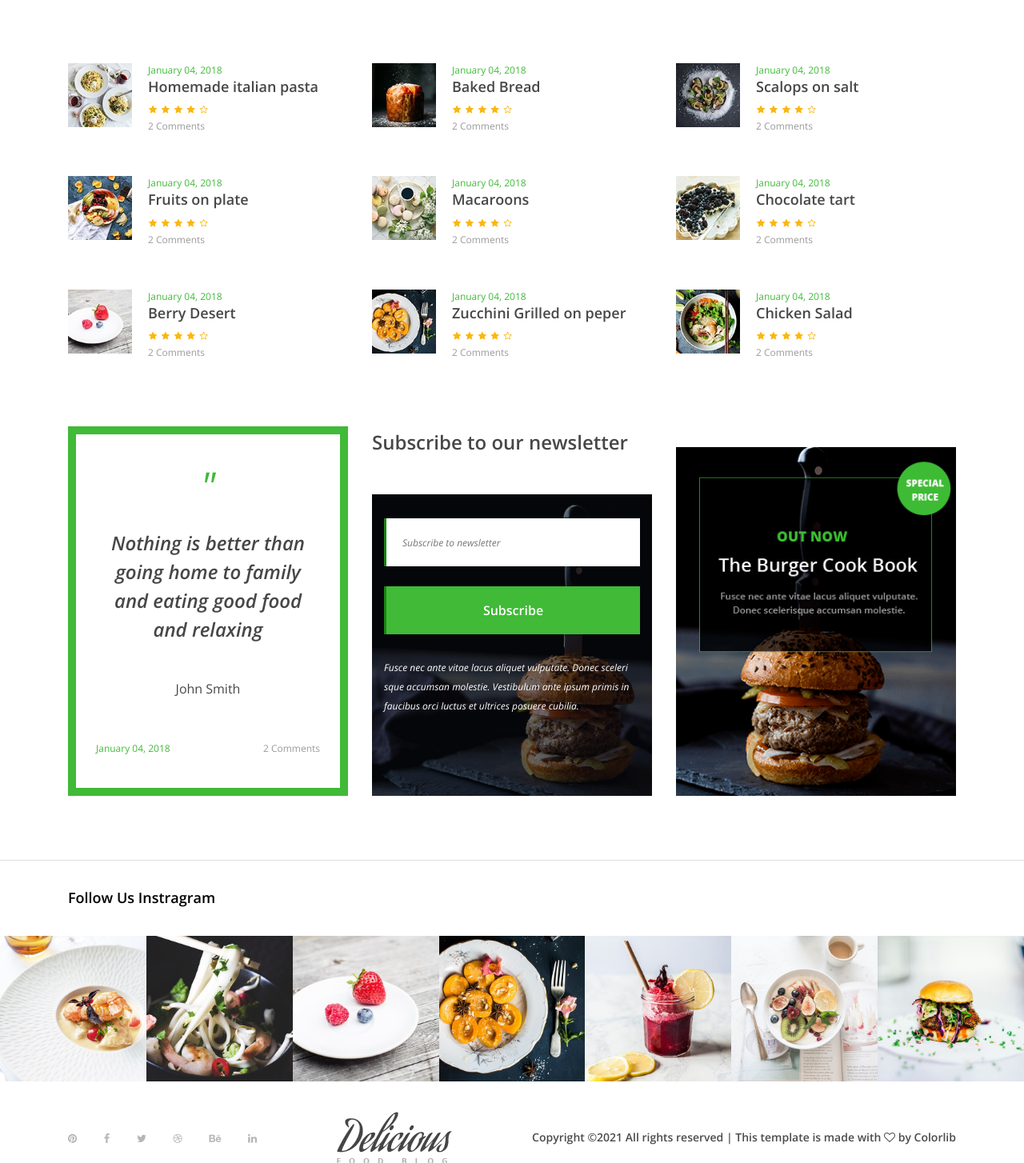
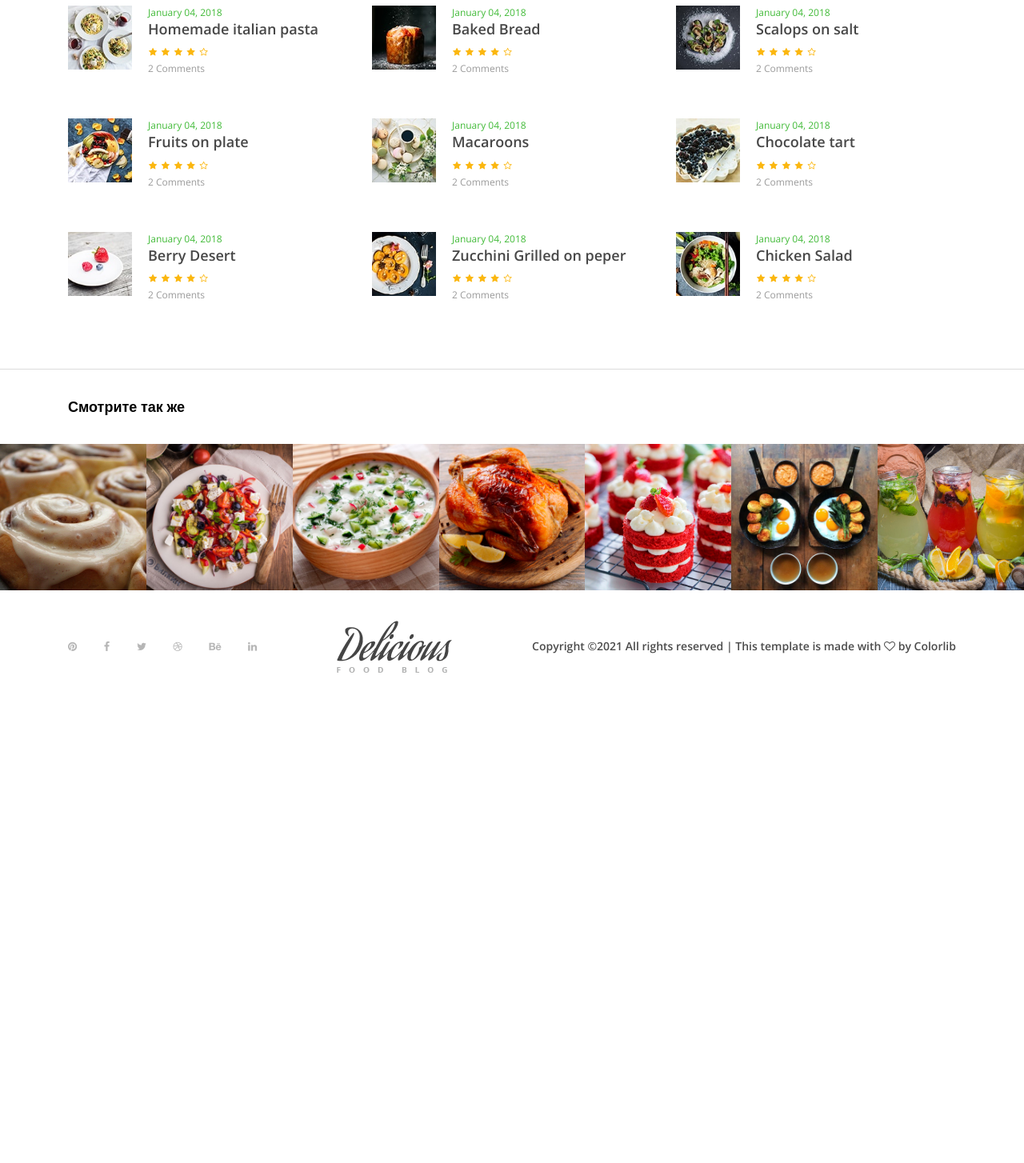
Before and after one commit to Athenaja/Coursework-1, a Django app: page / in a window 1280 px wide. Shown: the part 3175-4629 px from the top of the page at 80% size. After the commit the page ends 4016 px from the top, so only its background shows below. Run offline with Django 3.2, Linux system fonts and the light colour scheme; data comes from the database, SQL or seed files in the repository; data that the repository does not hold is empty; some libraries are stand-ins or nearby versions; some web fonts are replaced.

Commit message:
Комит1

```diff
--- a/course/main/admin.py
+++ b/course/main/admin.py
@@ -1,7 +1,9 @@
 from django.contrib import admin
-from .models import Recipe, Ingredients, Category, Country, RecipeUser, Recommendation, RecommendationUser, Rating
+from .models import Recipe, Ingredients, Category, Country, RecipeUser, Recommendation, RecommendationUser, Rating, RecipeCategory, IngredientsRecipe
 
 admin.site.register(Recipe)
+admin.site.register(RecipeCategory)
+admin.site.register(IngredientsRecipe)
 admin.site.register(Ingredients)
 admin.site.register(Category)
 admin.site.register(Country)
--- a/course/main/models.py
+++ b/course/main/models.py
@@ -1,4 +1,5 @@
 from django.db import models
+from django.contrib.auth.models import User, Group
 
 
 class Ingredients(models.Model):
@@ -48,8 +49,6 @@
     Img = models.ImageField(height_field=None, width_field=None, null=True, blank=True)
     CreateDate = models.DateTimeField(auto_now=True)
     CountryID = models.ForeignKey(Country, on_delete=models.CASCADE)
-    CategoryID = models.ForeignKey(Category, on_delete=models.CASCADE)
-    IngredientsID = models.ForeignKey(Ingredients, on_delete=models.CASCADE)
 
     def __str__(self):
         return f"{self.Name}, {self.Instruction}"
@@ -59,9 +58,38 @@
         verbose_name_plural = 'Рецепты'
 
 
+class RecipeCategory(models.Model):
+    ID = models.AutoField(primary_key=True)
+    RecipeID = models.ForeignKey(Recipe, on_delete=models.CASCADE)
+    CategoryID = models.ForeignKey(Category, on_delete=models.CASCADE)
+
+    def __str__(self):
+        return self.ID
+
+    class Meta:
+        verbose_name = 'ID Категории'
+        verbose_name_plural = 'ID Категорий'
+
+
+class IngredientsRecipe(models.Model):
+    ID = models.AutoField(primary_key=True)
+    RecipeID = models.ForeignKey(Recipe, on_delete=models.CASCADE)
+    IngredientsID = models.ForeignKey(Ingredients, on_delete=models.CASCADE)
+
+    def __str__(self):
+        return self.ID
+
+    class Meta:
+        verbose_name = 'ID Ингредиента'
+        verbose_name_plural = 'ID Ингредиентов'
+
+
 class RecipeUser(models.Model):
     RecipeID = models.ForeignKey(Recipe, on_delete=models.CASCADE)
-    # Userid = models.ForeignKey(Recipe, on_delete=models.CASCADE)
+    Userid = models.ForeignKey(User, on_delete=models.CASCADE)
+
+    def __str__(self):
+        return self.RecipeID
 
     class Meta:
         verbose_name = 'Автор рецепта'
@@ -70,10 +98,10 @@
 
 class Recommendation(models.Model):
     RecommendationID = models.AutoField(primary_key=True)
-    # UserID = models.ForeignKey(, on_delete=models.CASCADE)
+    Userid = models.ForeignKey(User, on_delete=models.CASCADE)
 
-    def str(self):
-        return
+    def __str__(self):
+        return self.RecommendationID
 
     class Meta:
         verbose_name = 'Совет'
--- a/course/main/templates/main/index.html
+++ b/course/main/templates/main/index.html
@@ -238,7 +238,7 @@
                         <div class="col-12 col-md-9 col-lg-7 col-xl-6">
                             <div class="hero-slides-content" data-animation="fadeInUp" data-delay="100ms">
                                 <h2 data-animation="fadeInUp" data-delay="300ms">Алхимия Запределья</h2>
-                                <p data-animation="fadeInUp" data-delay="700ms">Алхимия – это искусство превращения трав и других ингредиентов в полезные зелья, эликсиры, фляги и новые котлы. Она также используется для трансмутации сырых драгоценных камней в два Бриллианта, используемых в ювелирном деле, и для преобразования первобытных элементалей в других типов первобытных, аналогично тому, как вы конвертируете один тип элементальной сущности из одного. введите в другой, используя трансмутацию.</p>
+                                <p data-animation="fadeInUp" data-delay="700ms">Алхимия – это искусство превращения трав и других ингредиентов в полезные зелья, эликсиры, фляги и новые котлы. Она также используется для трансмутации сырых драгоценных камней в два Бриллианта, используемых в ювелирном деле, и для преобразования первобытных элементалей в других типов первобытных, аналогично тому, как вы конвертируете один тип элементальной сущности из одного.</p>
                                 <a href="#" class="btn delicious-btn" data-animation="fadeInUp" data-delay="1000ms">See Receipe</a>
                             </div>
                         </div>
@@ -667,55 +667,12 @@
     </section>
     <!-- ##### Small Receipe Area End ##### -->
 
-    <!-- ##### Quote Subscribe Area Start ##### -->
-    <section class="quote-subscribe-adds">
-        <div class="container">
-            <div class="row align-items-end">
-                <!-- Quote -->
-                <div class="col-12 col-lg-4">
-                    <div class="quote-area text-center">
-                        <span>"</span>
-                        <h4>Nothing is better than going home to family and eating good food and relaxing</h4>
-                        <p>John Smith</p>
-                        <div class="date-comments d-flex justify-content-between">
-                            <div class="date">January 04, 2018</div>
-                            <div class="comments">2 Comments</div>
-                        </div>
-                    </div>
-                </div>
-
-                <!-- Newsletter -->
-                <div class="col-12 col-lg-4">
-                    <div class="newsletter-area">
-                        <h4>Subscribe to our newsletter</h4>
-                        <!-- Form -->
-                        <div class="newsletter-form bg-img bg-overlay" style="background-image: url({% static 'img/bg-img/bg1.jpg' %});">
-                            <form action="#" method="post">
-                                <input type="email" name="email" placeholder="Subscribe to newsletter">
-                                <button type="submit" class="btn delicious-btn w-100">Subscribe</button>
-                            </form>
-                            <p>Fusce nec ante vitae lacus aliquet vulputate. Donec sceleri sque accumsan molestie. Vestibulum ante ipsum primis in faucibus orci luctus et ultrices posuere cubilia.</p>
-                        </div>
-                    </div>
-                </div>
-
-                <!-- Adds -->
-                <div class="col-12 col-lg-4">
-                    <div class="delicious-add">
-                        <img src="{% static 'img/bg-img/add.png' %}" alt="">
-                    </div>
-                </div>
-            </div>
-        </div>
-    </section>
-    <!-- ##### Quote Subscribe Area End ##### -->
-
     <!-- ##### Follow Us Instagram Area Start ##### -->
     <div class="follow-us-instagram">
         <div class="container">
             <div class="row">
                 <div class="col-12">
-                    <h5>Follow Us Instragram</h5>
+                    <h5>Смотрите так же</h5>
                 </div>
             </div>
         </div>
@@ -726,7 +683,7 @@
                 <img src="{% static 'img/bg-img/insta1.jpg' %}" alt="">
                 <!-- Icon -->
                 <div class="insta-icon">
-                    <a href="#"><i aria-hidden="true">FUCKING HORSE</i></a>
+                    <a href="#"><i aria-hidden="true">ВЫПЕЧКА</i></a>
                 </div>
             </div>
 
@@ -735,7 +692,7 @@
                 <img src="{% static 'img/bg-img/insta2.jpg' %}" alt="">
                 <!-- Icon -->
                 <div class="insta-icon">
-                    <a href="#"><i aria-hidden="true">FUCKING HORSE</i></a>
+                    <a href="#"><i aria-hidden="true">САЛАТЫ</i></a>
                 </div>
             </div>
 
@@ -744,7 +701,7 @@
                 <img src="{% static 'img/bg-img/insta3.jpg' %}" alt="">
                 <!-- Icon -->
                 <div class="insta-icon">
-                    <a href="#"><i aria-hidden="true">FUCKING HORSE</i></a>
+                    <a href="#"><i aria-hidden="true">ХОЛОДНЫЕ СУПЫ</i></a>
                 </div>
             </div>
 
@@ -753,7 +710,7 @@
                 <img src="{% static 'img/bg-img/insta4.jpg' %}" alt="">
                 <!-- Icon -->
                 <div class="insta-icon">
-                    <a href="#"><i aria-hidden="true">FUCKING HORSE</i></a>
+                    <a href="#"><i aria-hidden="true">БЛЮДА ИЗ ПТИЦЫ</i></a>
                 </div>
             </div>
 
@@ -762,7 +719,7 @@
                 <img src="{% static 'img/bg-img/insta5.jpg' %}" alt="">
                 <!-- Icon -->
                 <div class="insta-icon">
-                    <a href="#"><i aria-hidden="true">FUCKING HORSE</i></a>
+                    <a href="#"><i aria-hidden="true">ДЕСЕРТЫ</i></a>
                 </div>
             </div>
 
@@ -771,7 +728,7 @@
                 <img src="{% static 'img/bg-img/insta6.jpg' %}" alt="">
                 <!-- Icon -->
                 <div class="insta-icon">
-                    <a href="#"><i aria-hidden="true">FUCKING HORSE</i></a>
+                    <a href="#"><i aria-hidden="true">ЗАВТРАКИ</i></a>
                 </div>
             </div>
 
@@ -780,7 +737,7 @@
                 <img src="{% static 'img/bg-img/insta7.jpg' %}" alt="">
                 <!-- Icon -->
                 <div class="insta-icon">
-                    <a href="#"><i aria-hidden="true">FUCKING HORSE</i></a>
+                    <a href="#"><i aria-hidden="true">НАПИТКИ</i></a>
                 </div>
             </div>
         </div>
```
Also changed, not shown: course/db.sqlite3, course/main/migrations/0013_auto_20210620_1847.py (added), course/main/migrations/0014_auto_20210620_1853.py (added), course/main/migrations/0015_auto_20210620_1902.py (added), course/main/static/img/bg-img/insta1.jpg, course/main/static/img/bg-img/insta2.jpg, course/main/static/img/bg-img/insta3.jpg, course/main/static/img/bg-img/insta4.jpg, course/main/static/img/bg-img/insta5.jpg, course/main/static/img/bg-img/insta6.jpg, course/main/static/img/bg-img/insta7.jpg.
